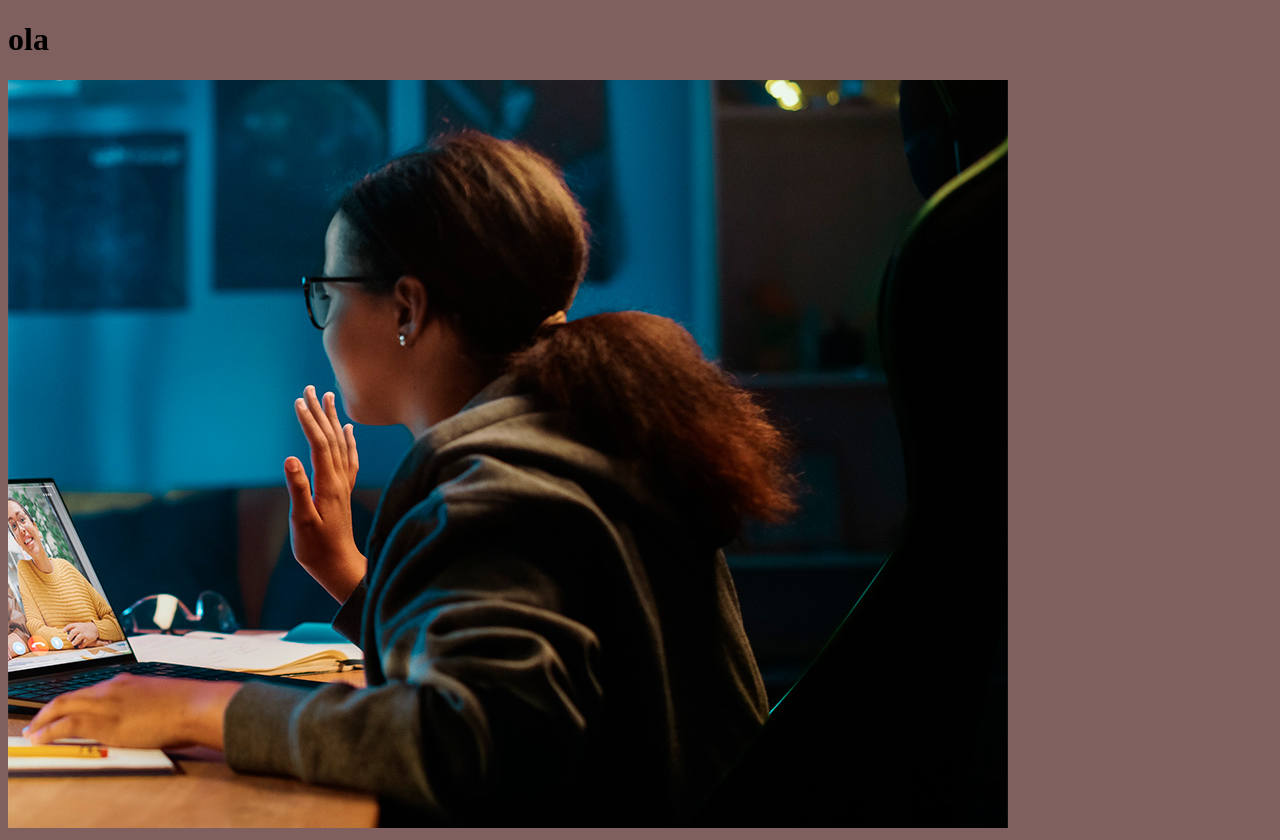
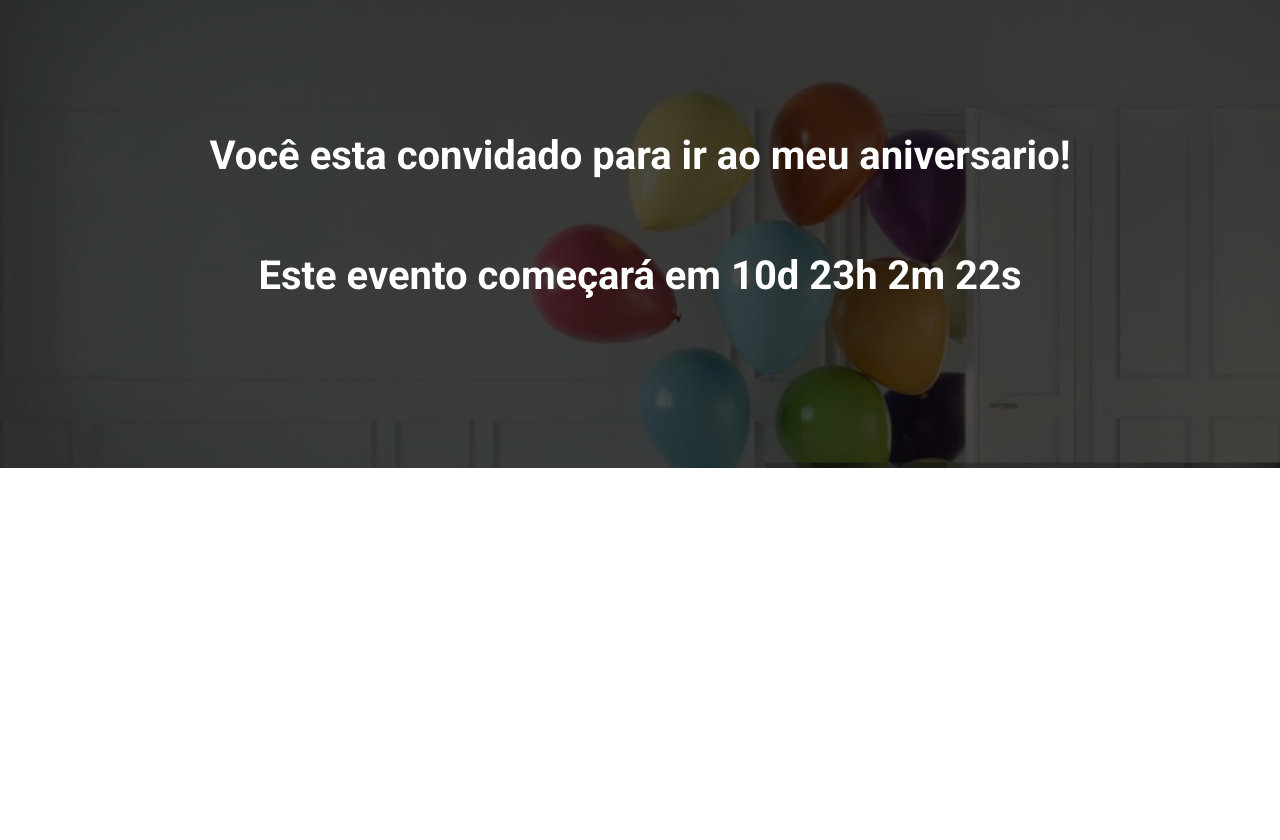
Before and after one commit to ThiagoBdev/Meu_aniversario, a website built with Parcel: page src/index.html in a window 1280 px wide. After the commit the page ends 800 px from the top, so only its background shows below. Built offline with nearby package versions, Linux system fonts and the light colour scheme.

Commit message:
criando o hero

```diff
--- a/src/index.html
+++ b/src/index.html
@@ -1,14 +1,21 @@
 <!DOCTYPE html>
-<html lang="en">
+<html lang="pt br">
 <head>
     <meta charset="UTF-8">
     <meta name="viewport" content="width=device-width, initial-scale=1.0">
     <title>Document</title>
+    <link rel="preconnect" href="https://fonts.googleapis.com">
+    <link rel="preconnect" href="https://fonts.gstatic.com" crossorigin>
+    <link href="https://fonts.googleapis.com/css2?family=Roboto:ital,wght@0,700;1,700&display=swap" rel="stylesheet">
     <link rel="stylesheet" href="styles/main.scss">
 </head>
 <body>
-    <h1>ola</h1>
-    <img src="./images/backend.png" alt="">
+    <header class="hero">
+        <div class="container">
+            <h1 class="hero__text">Você esta convidado para ir ao meu aniversario!</h1>
+            <p class="hero__text">Este evento começará em 10d 23h 2m 22s</p>
+        </div>
+    </header>
     <script src="scripts/main.js"></script>
 </body>
 </html>
--- /dev/null
+++ b/src/styles/_hero.scss
@@ -0,0 +1,45 @@
+.hero{
+    padding-top: 64px;
+    padding-bottom: 100px;
+    background-image: url(../images/aniversario.jpg);
+    background-repeat: no-repeat;
+    background-size: cover;
+    position: relative;
+
+    .container{
+        position: relative;
+    }
+
+    &::before{
+        position: absolute;
+        top: 0;
+        left: 0;
+        width: 100%;
+        height: 100%;
+        background-color: #000;
+        content: "";
+        opacity: 0.7;
+    }
+
+
+
+    &__text{
+        margin-top: 64px;
+        margin-bottom: 64px;
+        font-size: 40px;
+        line-height: 56px;
+        color: #fff;
+        font-weight: 800;
+        text-align: center;
+    }
+
+    @media (max-width:640px) {
+        padding: 40px 0;
+
+        &__text{
+            font-size: 22px;
+            line-height: 24px;
+            margin: 24px 0;
+        }
+    }
+}
--- a/src/styles/main.scss
+++ b/src/styles/main.scss
@@ -1,3 +1,22 @@
-body{
-    background-color: rgb(128, 95, 95);
+@use "hero";
+
+* {
+    margin: 0;
+    padding: 0;
+    box-sizing: border-box;
+    font-family: Roboto, sans-serif;
 }
+
+.container{
+    max-width: 960px;
+    width: 100%;
+    margin: 0 auto;
+
+    @media (max-width: 640px) {
+        max-width: 80%;
+        }
+
+    @media (max-width: 1024px) {
+        max-width: 90%;
+    }
+}
```
Also changed, not shown: src/images/aniversario.jpg (added), src/images/cachorro_aniversario.jpg (added).
